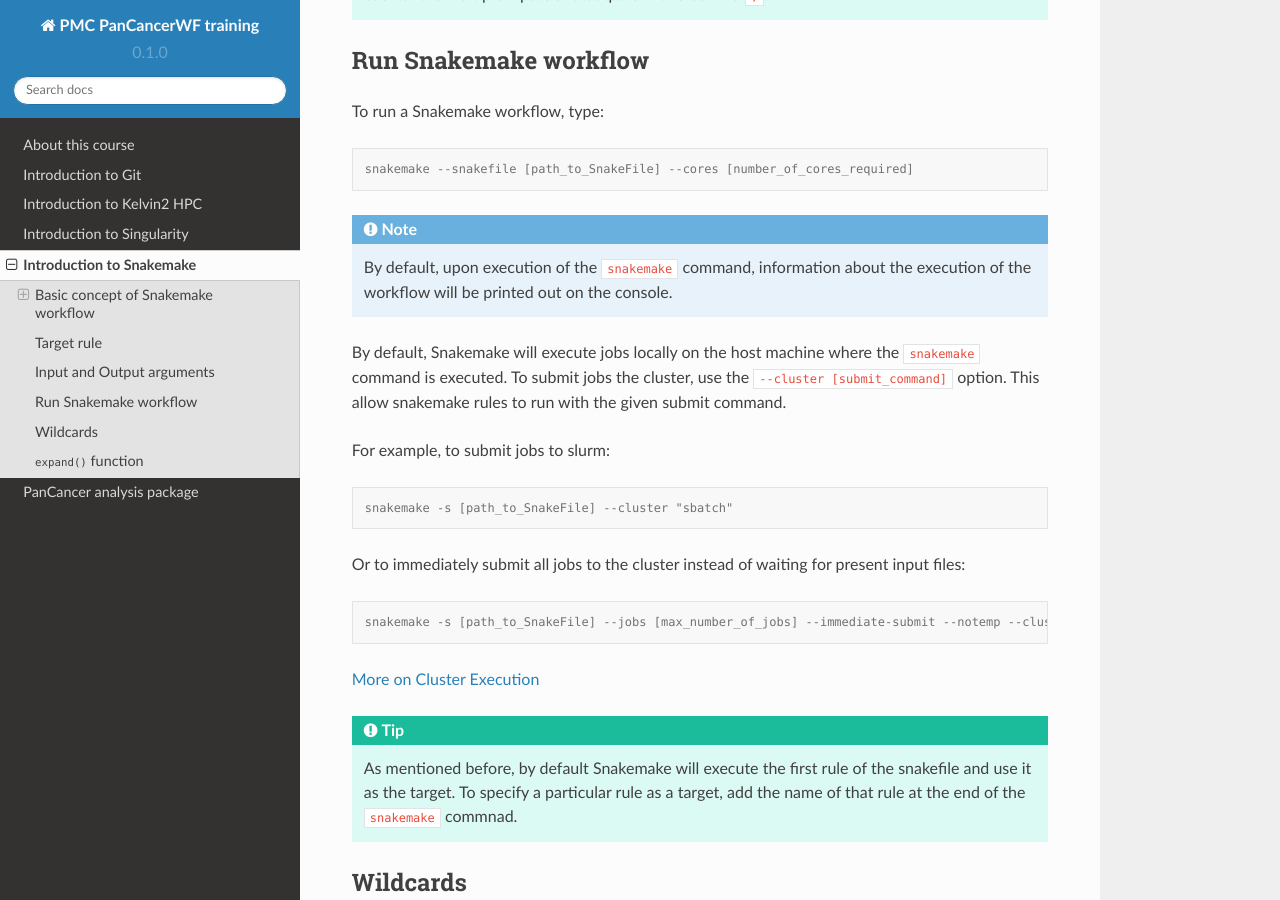
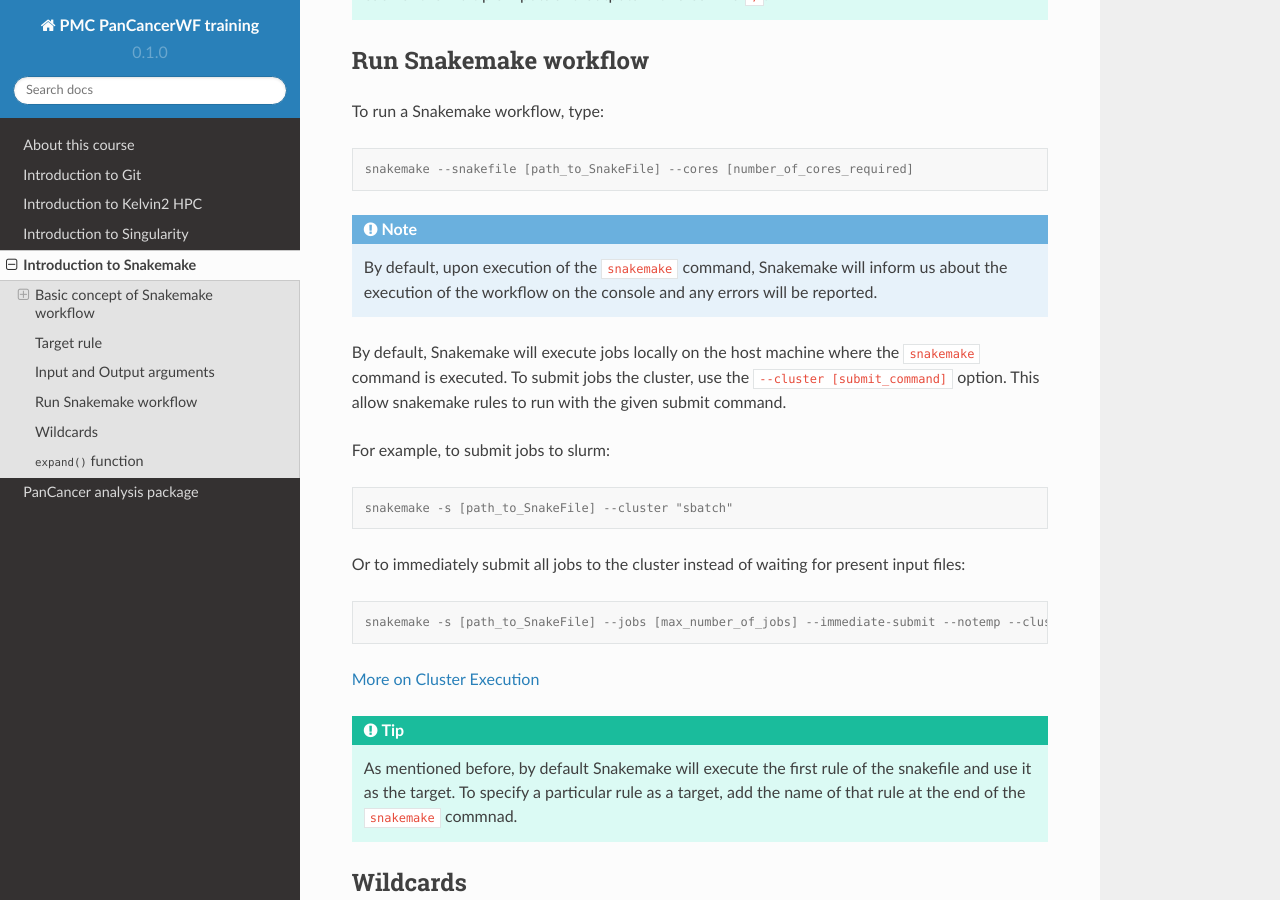
Before and after one commit to sirintra/PMC-PC-training, a Sphinx documentation site: the page built from docs/source/snakemake.rst, in a window 1280 px wide and 900 px high, scrolled down 3281 px. Built offline with Sphinx 7.4.7 and the Read the Docs theme 2.0.0, drawn with Linux system fonts in a browser that asks for light colours.

Commit message:
Update snakemake.rst

```diff
--- a/docs/source/snakemake.rst
+++ b/docs/source/snakemake.rst
@@ -153,7 +153,8 @@ To run a Snakemake workflow, type:
 
 
 .. note::
-   By default, upon execution of the ``snakemake`` command, information about the execution of the workflow will be printed out on the console.
+
+   By default, upon execution of the ``snakemake`` command, Snakemake will inform us about the execution of the workflow on the console and any errors will be reported.
 
 
 By default, Snakemake will execute jobs locally on the host machine where the ``snakemake`` command is executed.
```
